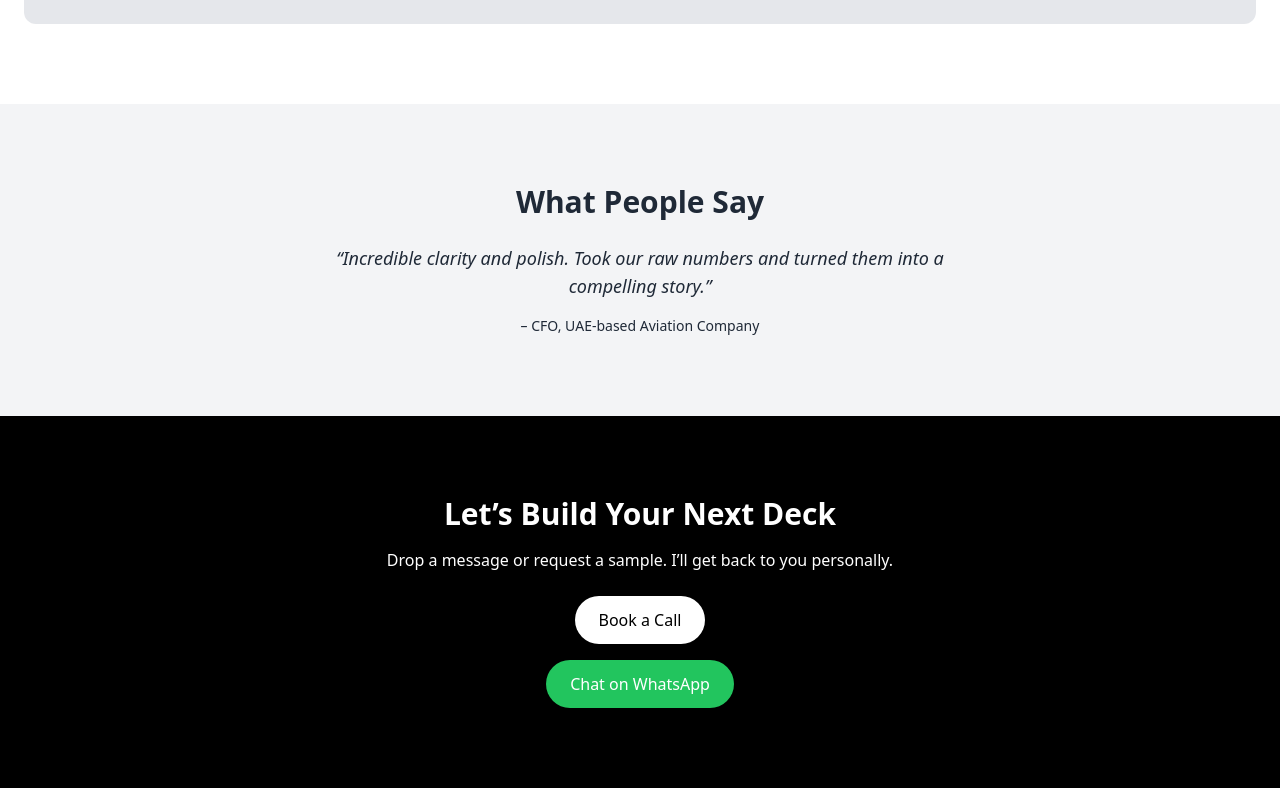
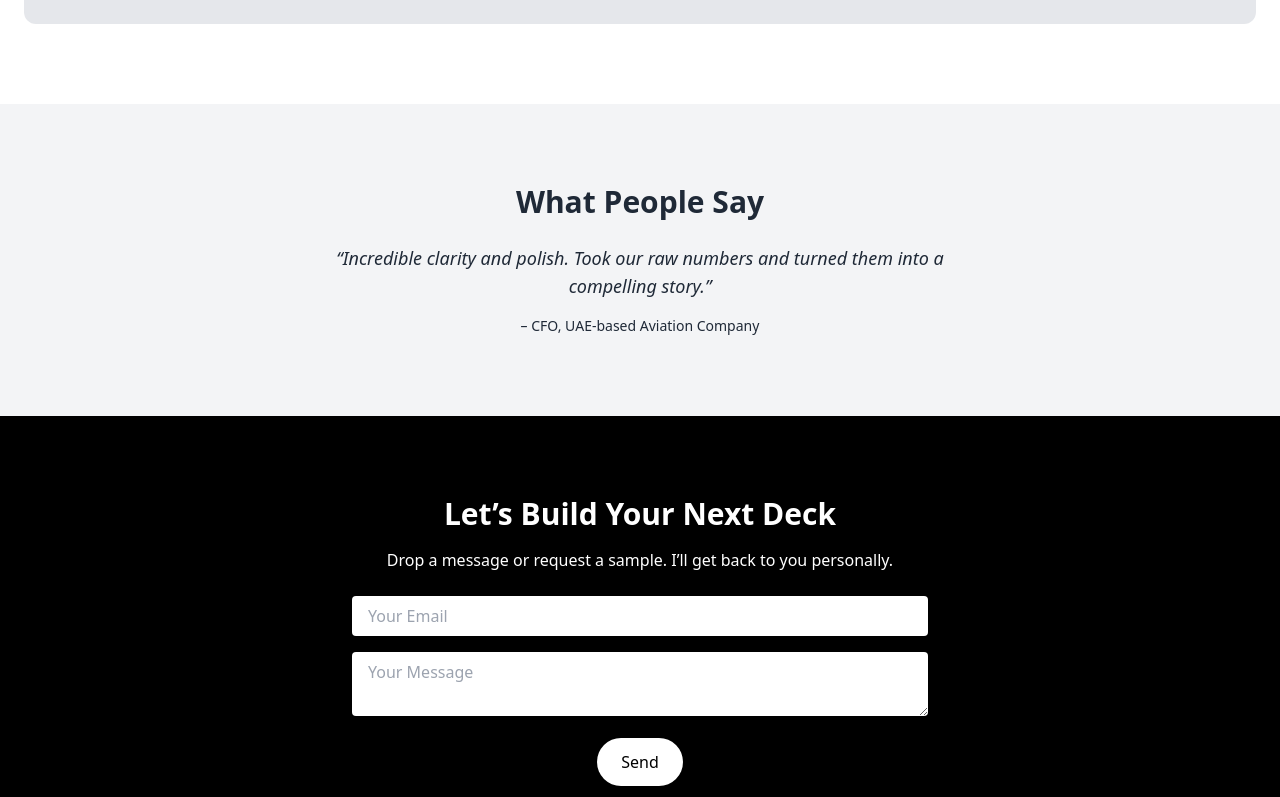
Before and after one commit to akku1291/cfo-deck-studio, a React (Create React App) app: page / in a window 1280 px wide. Shown: the part 2000-2797 px from the top of the page. Built offline with nearby package versions, Linux system fonts and the light colour scheme.

Commit message:
Update App.js
Updated get a sample

```diff
--- a/src/App.js
+++ b/src/App.js
@@ -9,7 +9,12 @@ export default function App() {
         <p className="text-lg md:text-xl mb-6 max-w-2xl">
           Built by a team of CAs and CFAs who live and breathe finance — we blend strategy, clarity, and visuals into every boardroom-ready deck.
         </p>
-        <button className="bg-black text-white px-6 py-3 rounded-full hover:bg-gray-800 transition">Get a Sample</button>
+        <a
+          href="mailto:akku.1291@gmail.com?subject=Sample Deck Request&body=Hi,I'd love to receive a sample deck. My email is: [your email here].Thanks!"
+          className="bg-black text-white px-6 py-3 rounded-full hover:bg-gray-800 transition"
+        >
+          Get a Sample
+        </a>
       </section>
 
       {/* Services Section */}
@@ -27,7 +32,7 @@ export default function App() {
       <section className="py-20 px-6 bg-gray-100 text-center">
         <h2 className="text-3xl font-bold mb-6">Why Work With Us</h2>
         <p className="max-w-2xl mx-auto text-lg">
-          We’re a small team of CAs & CFAs who live and breathe numbers, finance, and visual storytelling. We don’t just “make slides”—we understand exactly what to say, how to say it, and where to say it on the slide to get your board nodding. You bring the data, we bring the clarity. We skip the fluff. We skip the stock icons. We design with intent.
+          We’re a team of CAs & CFAs who live and breathe numbers, finance, and visual storytelling. We don’t just “make slides”—we understand exactly what to say, how to say it, and where to say it on the slide to get your board nodding. You bring the data, we bring the clarity. We skip the fluff. We skip the stock icons. We design with intent.
         </p>
       </section>
 
@@ -51,11 +56,37 @@ export default function App() {
       <section className="py-20 px-6 bg-black text-white text-center">
         <h2 className="text-3xl font-bold mb-4">Let’s Build Your Next Deck</h2>
         <p className="mb-6">Drop a message or request a sample. I’ll get back to you personally.</p>
+        <form
+          action="mailto:akku.1291@gmail.com"
+          method="POST"
+          encType="text/plain"
+          className="max-w-xl mx-auto"
+        >
+          <input
+            type="email"
+            name="Email"
+            placeholder="Your Email"
+            required
+            className="w-full px-4 py-2 mb-4 rounded text-black"
+          />
+          <textarea
+            name="Message"
+            placeholder="Your Message"
+            className="w-full px-4 py-2 mb-4 rounded text-black"
+          ></textarea>
+          <button
+            type="submit"
+            className="bg-white text-black px-6 py-3 rounded-full hover:bg-gray-100 transition"
+          >
+            Send
+          </button>
+        </form>
+        <br />
         <a
-          href="https://calendly.com/akku1291/30min"
+          href="https://calendly.com/akku-1291/30min"
           target="_blank"
           rel="noopener noreferrer"
-          className="inline-block bg-white text-black px-6 py-3 rounded-full hover:bg-gray-100 transition mb-4"
+          className="inline-block bg-white text-black px-6 py-3 rounded-full hover:bg-gray-100 transition mt-4"
         >
           Book a Call
         </a>
@@ -64,10 +95,20 @@ export default function App() {
           href="https://wa.me/917030623230"
           target="_blank"
           rel="noopener noreferrer"
-          className="inline-block bg-green-500 text-white px-6 py-3 rounded-full hover:bg-green-600 transition"
+          className="inline-block bg-green-500 text-white px-6 py-3 rounded-full hover:bg-green-600 transition mt-4"
         >
           Chat on WhatsApp
         </a>
+      </section>
+
+      {/* New Subpages */}
+      <section className="py-20 px-6 bg-white text-center">
+        <h2 className="text-3xl font-bold mb-6">Explore More</h2>
+        <div className="grid md:grid-cols-3 gap-8 max-w-5xl mx-auto">
+          <SubPageCard title="About Our Team" link="#about" />
+          <SubPageCard title="Design Philosophy" link="#philosophy" />
+          <SubPageCard title="Before & After Slides" link="#before-after" />
+        </div>
       </section>
     </div>
   );
@@ -80,3 +121,11 @@ function ServiceCard({ title }) {
     </div>
   );
 }
+
+function SubPageCard({ title, link }) {
+  return (
+    <a href={link} className="block bg-gray-100 p-6 rounded-xl shadow hover:shadow-md transition">
+      <h4 className="text-lg font-medium">{title}</h4>
+    </a>
+  );
+}
```
